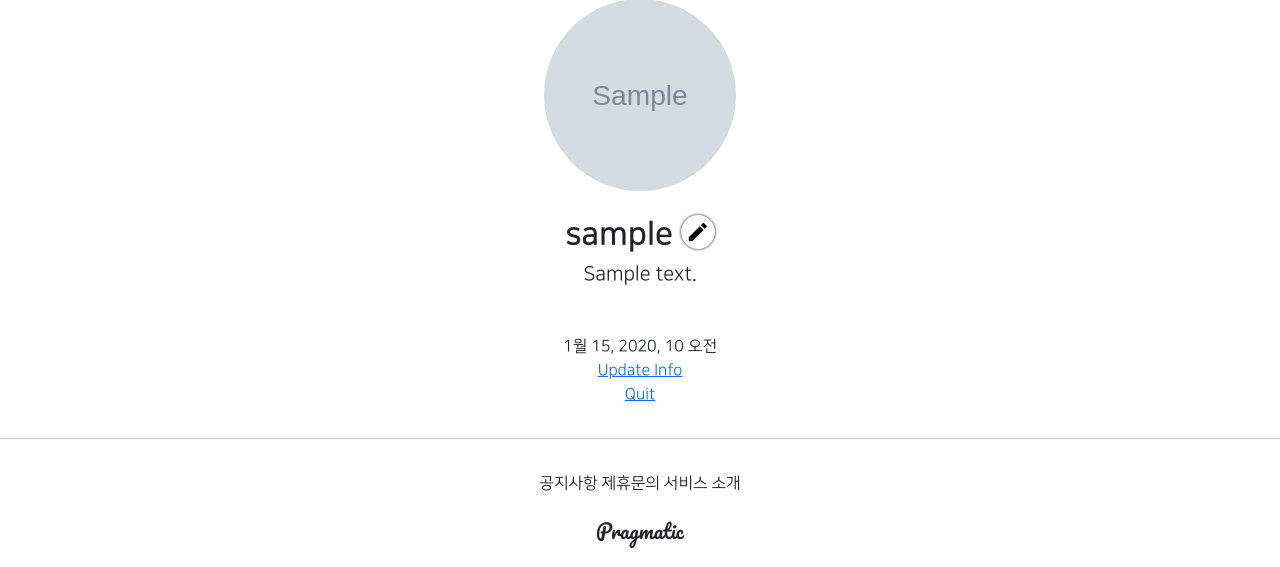
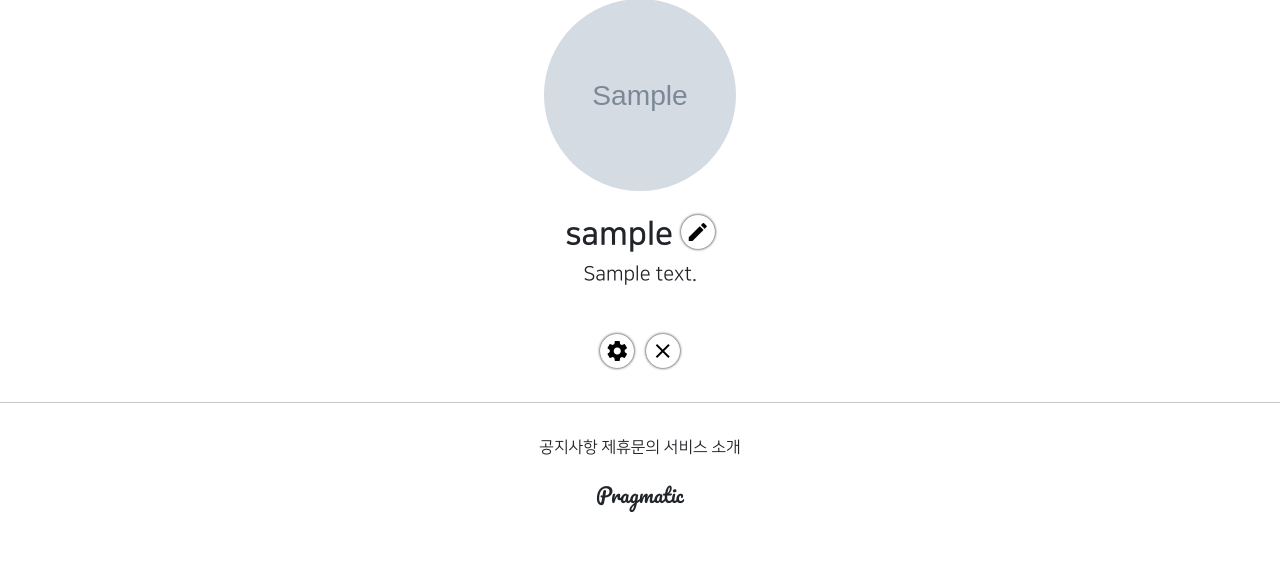
Before and after one commit to hyoung2/hhnini_4, a Django app: page /accounts/detail/1 in a window 1280 px wide. Shown: the part 258-825 px from the top of the page. After the commit the page ends 770 px from the top, so only its background shows below. Run offline with Django 3.2, Linux system fonts and the light colour scheme; a user stored in the database is signed in; tables that the repository leaves empty hold one stand-in row (values such as "Sample post"); grey boxes marked "Sample" are stand-in pictures; parts of the project's set-up code (start-up, migrations or seed data) failed here and were passed over; some libraries are stand-ins or nearby versions.

Commit message:
7/30 4ban class commit 2

```diff
--- a/accountapp/templates/accountapp/detail.html
+++ b/accountapp/templates/accountapp/detail.html
@@ -27,20 +27,17 @@
             </h2>
             {% endif %}
         </div>
-        <div>
-            {{ target_user.date_joined }}
-        </div>
 
         {% if user == target_user %}
 
         <div>
-            <a href="{% url 'accountapp:update' pk=target_user.pk %}">
-                Update Info
+            <a href="{% url 'accountapp:update' pk=target_user.pk %}"
+            class="material-icons round_button mx-1">
+                settings
             </a>
-        </div>
-        <div>
-            <a href="{% url 'accountapp:delete' pk=target_user.pk %}">
-                Quit
+            <a href="{% url 'accountapp:delete' pk=target_user.pk %}"
+            class="material-icons round_button mx-1">
+                close
             </a>
         </div>
 
```
